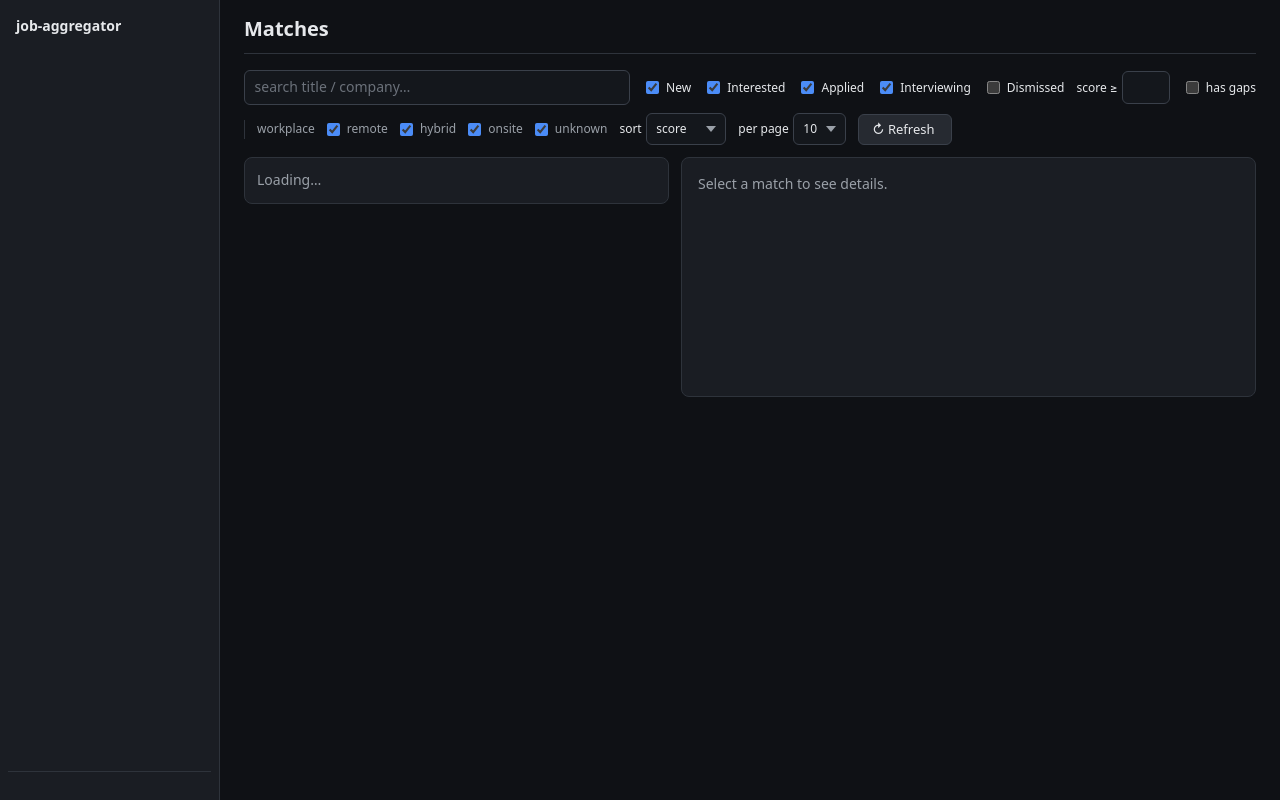
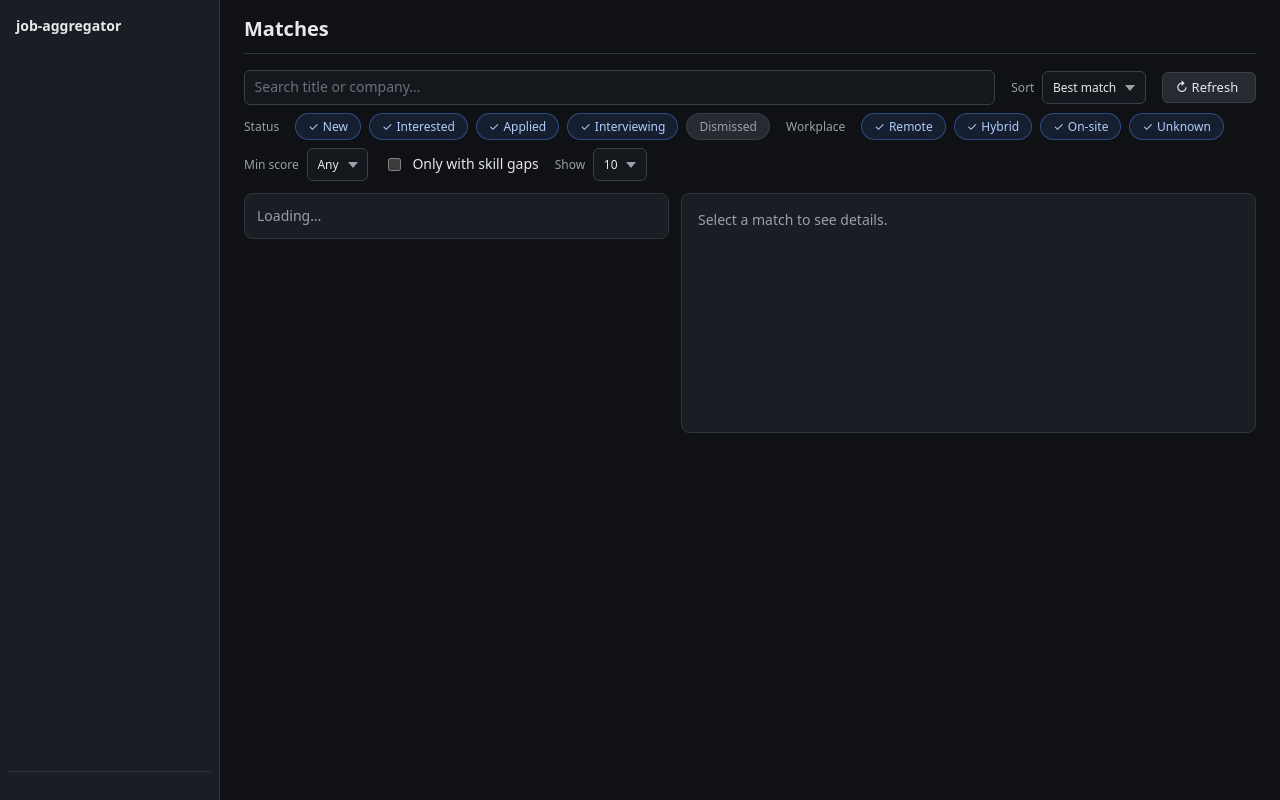
Before and after one commit to seancampbell3161/job-aggregator, a Python web app: template src/web/templates/inbox.html in a window 1280 px wide. Run offline with Jinja, Linux system fonts and the light colour scheme; the template is opened without the code that fills it, so the values that code supplies are empty.

Commit message:
feat(matches): labelled filter groups with toggle pills and a min-score menu

```diff
--- a/src/web/static/css/pages/triage.css
+++ b/src/web/static/css/pages/triage.css
@@ -1,10 +1,10 @@
 /* Triage (/): filter bar, list + detail panes, bulk bar, pager. */
-#filters { display: flex; flex-wrap: wrap; align-items: center; gap: var(--space-2) var(--space-3); margin-bottom: var(--space-3); }
-#filters input[type=search] { flex: 1; min-width: 10rem; }
-#filters label { display: inline-flex; align-items: center; gap: var(--space-1); font-size: var(--text-sm); }
-#filters .score-min { width: 4em; }
-.wp-filter { display: inline-flex; align-items: center; gap: var(--space-2); padding-left: var(--space-3);
-  border-left: 1px solid var(--border); font-size: var(--text-sm); color: var(--text-muted); }
+#filters { display: flex; flex-direction: column; gap: var(--space-2); margin-bottom: var(--space-3); }
+.filter-row { display: flex; flex-wrap: wrap; align-items: center; gap: var(--space-2) var(--space-4); }
+.filter-row input[type=search] { flex: 1; min-width: 10rem; }
+.filter-inline { display: inline-flex; align-items: center; gap: var(--space-2); font-size: var(--text-sm); color: var(--text-muted); }
+.filter-group { display: inline-flex; align-items: center; gap: var(--space-2); margin: 0; padding: 0; border: 0; }
+.filter-group legend { float: left; margin-right: var(--space-2); padding: 0; font-size: var(--text-sm); color: var(--text-muted); }
 /* "N new" badge on the Refresh button, fed by the /jobs/new-count poller. */
 .new-badge { margin-left: 6px; padding: 1px 7px; border-radius: var(--radius-pill);
   background: var(--accent); color: var(--text-on-accent); font-size: var(--text-xs); }
--- a/src/web/templates/inbox.html
+++ b/src/web/templates/inbox.html
@@ -14,35 +14,49 @@
         aria-controls="filters" aria-expanded="false">Filters</button>
 <form id="filters" hx-get="/jobs" hx-target="#list" hx-swap="innerHTML"
       hx-trigger="change, keyup delay:300ms from:input[name=q]" hx-include="this">
-  <input type="search" name="q" placeholder="search title / company…">
-  <label><input type="checkbox" name="status" value="new" checked> New</label>
-  <label><input type="checkbox" name="status" value="interested" checked> Interested</label>
-  <label><input type="checkbox" name="status" value="applied" checked> Applied</label>
-  <label><input type="checkbox" name="status" value="interviewing" checked> Interviewing</label>
-  <label><input type="checkbox" name="status" value="dismissed"> Dismissed</label>
-  <label>score ≥ <input type="number" name="min_score" min="0" max="10" class="score-min"></label>
-  <label><input type="checkbox" name="has_gaps" value="true"> has gaps</label>
-  <span class="wp-filter">workplace
-    <label><input type="checkbox" name="workplace" value="remote" checked> remote</label>
-    <label><input type="checkbox" name="workplace" value="hybrid" checked> hybrid</label>
-    <label><input type="checkbox" name="workplace" value="onsite" checked> onsite</label>
-    <label><input type="checkbox" name="workplace" value="unknown" checked> unknown</label>
-  </span>
-  <label>sort
+  <div class="filter-row">
+    <input type="search" name="q" placeholder="Search title or company…" aria-label="Search matches">
+    <label class="filter-inline">Sort
       <select name="sort">
-      <option value="score">score</option>
-      <option value="newest">newest</option>
+        <option value="score">Best match</option>
+        <option value="newest">Newest</option>
       </select>
     </label>
-  <label>per page
+    <button id="refresh" class="btn" type="button" title="Re-fetch the list with the current filters"
+            onclick="triageRefresh()">↻ Refresh<span id="new-badge"></span></button>
+  </div>
+  <div class="filter-row">
+    <fieldset class="filter-group"><legend>Status</legend>
+      <div class="toggle-group">
+        {%- for v, text, on in [('new','New',true), ('interested','Interested',true), ('applied','Applied',true), ('interviewing','Interviewing',true), ('dismissed','Dismissed',false)] %}
+        <label class="toggle"><input type="checkbox" name="status" value="{{ v }}"{% if on %} checked{% endif %}><span>{{ text }}</span></label>
+        {%- endfor %}
+      </div>
+    </fieldset>
+    <fieldset class="filter-group"><legend>Workplace</legend>
+      <div class="toggle-group">
+        {%- for v, text in [('remote','Remote'), ('hybrid','Hybrid'), ('onsite','On-site'), ('unknown','Unknown')] %}
+        <label class="toggle"><input type="checkbox" name="workplace" value="{{ v }}" checked><span>{{ text }}</span></label>
+        {%- endfor %}
+      </div>
+    </fieldset>
+    <label class="filter-inline">Min score
+      <select name="min_score">
+        <option value="">Any</option>
+        {%- for n in [5, 6, 7, 8] %}
+        <option value="{{ n }}">{{ n }}+</option>
+        {%- endfor %}
+      </select>
+    </label>
+    <label class="check"><input type="checkbox" name="has_gaps" value="true"> Only with skill gaps</label>
+    <label class="filter-inline">Show
       <select name="page_size">
         <option value="10" selected>10</option>
         <option value="25">25</option>
         <option value="50">50</option>
       </select>
     </label>
-  <button id="refresh" class="btn" type="button" title="re-fetch the list with current filters"
-          onclick="triageRefresh()">↻ Refresh<span id="new-badge"></span></button>
+  </div>
 </form>
 <input type="hidden" id="since" value="">
 <span hx-get="/jobs/new-count" hx-trigger="every 60s" hx-include="#since"
@@ -67,7 +81,16 @@ var TRIAGE_FILTERS_KEY = "triage.filters.v1";
     form.querySelectorAll('input[name=workplace]').forEach(function (cb) {
       if (Array.isArray(saved.workplace)) cb.checked = saved.workplace.indexOf(cb.value) !== -1;
     });
-    if (typeof saved.min_score === "string") form.querySelector('[name=min_score]').value = saved.min_score;
+    if (typeof saved.min_score === "string") {
+      // An older saved value may not be an option (the box was free text):
+      // snap to the highest option not above it, else "Any".
+      var sel = form.querySelector('[name=min_score]');
+      var want = parseFloat(saved.min_score), pick = "";
+      Array.prototype.forEach.call(sel.options, function (o) {
+        if (o.value && !isNaN(want) && parseFloat(o.value) <= want) pick = o.value;
+      });
+      sel.value = pick;
+    }
     form.querySelector('[name=has_gaps]').checked = saved.has_gaps === true;
     if (typeof saved.sort === "string") form.querySelector('[name=sort]').value = saved.sort;
     if (typeof saved.page_size === "string") form.querySelector('[name=page_size]').value = saved.page_size;
```
Also changed, not shown: tests/web/test_filter_bar.py (added, +39 -0 lines). Lines whose indentation alone changed are shown as unchanged.
